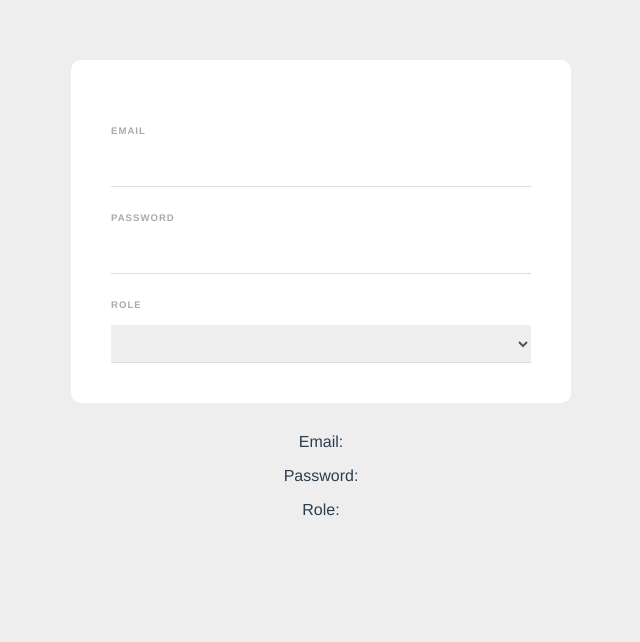
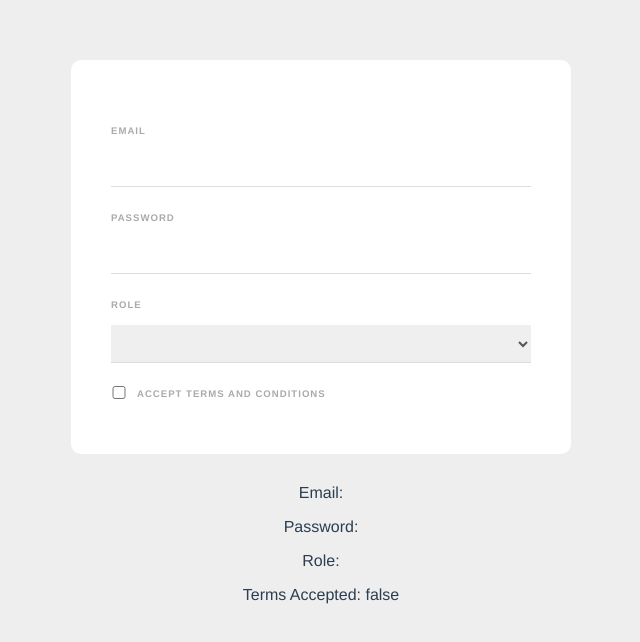
Before and after one commit to NNEUID/vue-3-forms, a Vue app: page / in a window 1280 px wide. Shown: the top 642 px of the page, without its empty margins (319-959 px from the left). Built offline with nearby package versions, Linux system fonts and the light colour scheme.

Commit message:
checkboxes

```diff
--- a/src/components/SignupForm.vue
+++ b/src/components/SignupForm.vue
@@ -11,10 +11,32 @@
         <option value="Developer">Web Developer</option>
         <option value="Designer">Web Designer</option>
     </select>
+
+    <div class="terms">
+        <input type="checkbox" required v-model="terms">
+        <label>Accept Terms and Conditions</label>
+    </div>
+
+    <!-- <div class="terms">
+        <input type="checkbox" value="Serwaa" v-model="names">
+        <label>Serwaa</label>
+    </div>
+    <div class="terms">
+        <input type="checkbox" value="Noel" v-model="names">
+        <label>Noel</label>
+    </div>
+    <div class="terms">
+        <input type="checkbox" value="Prince" v-model="names">
+        <label>Prince</label>
+    </div> -->
   </form>
+
+
   <p>Email: {{ email }}</p>
   <p>Password: {{ password }}</p>
   <p>Role: {{ role }}</p>
+  <p>Terms Accepted: {{ terms }}</p>
+  <!-- <p>Names: {{ names }}</p> -->
 </template>
 
 <script>
@@ -23,7 +45,9 @@
         return {
             email: '',
             password: '',
-            role: ''
+            role: '',
+            terms: false,
+            names: []
         }
     }
 }
@@ -58,4 +82,12 @@
     border-bottom: 1px solid #ddd;
     color: #555;
 }
+
+input[type="checkbox"] {
+    display: inline-block;
+    width: 16px;
+    margin: 0 10px 0 0;
+    position: relative;
+    top: 2px;
+}
 </style>
```
